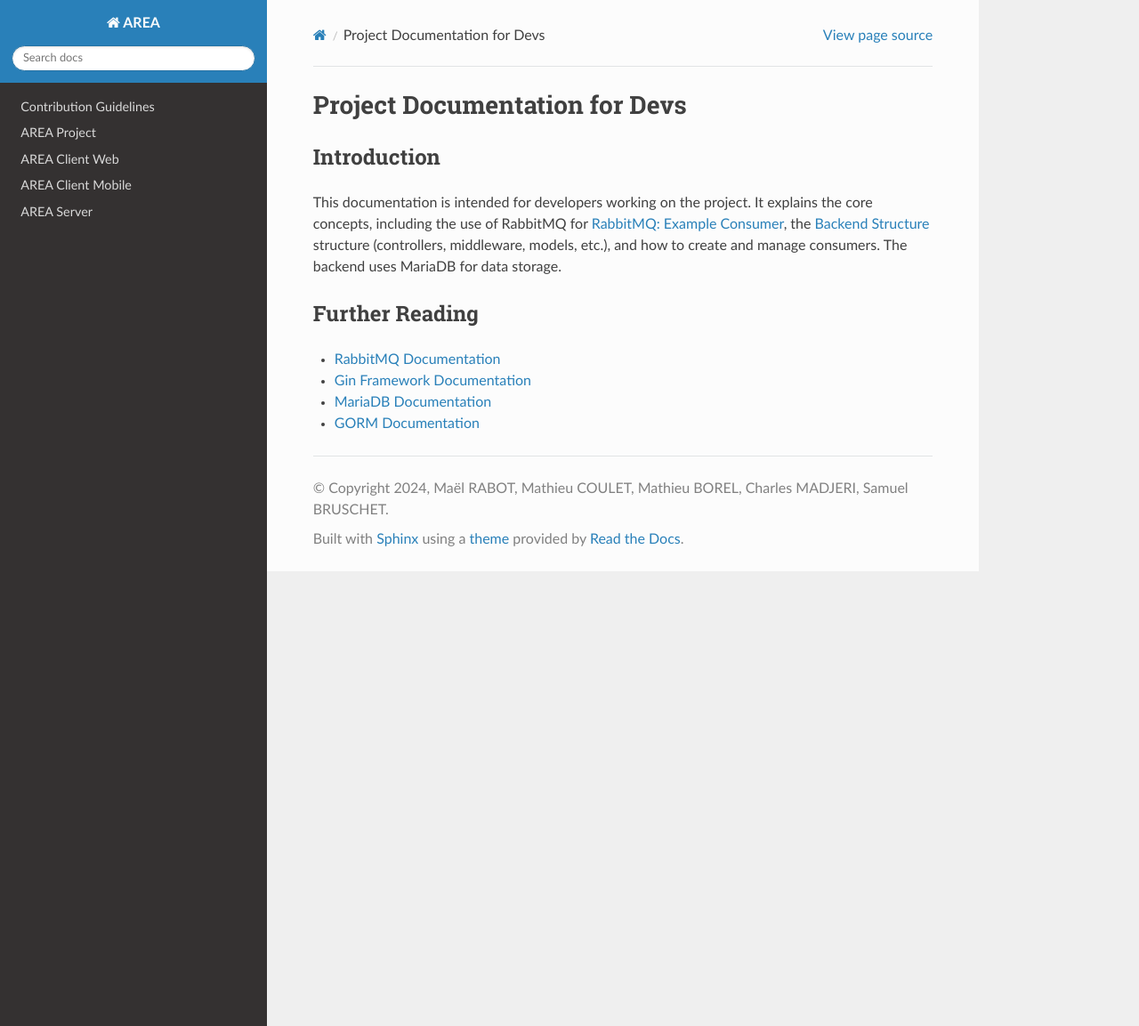
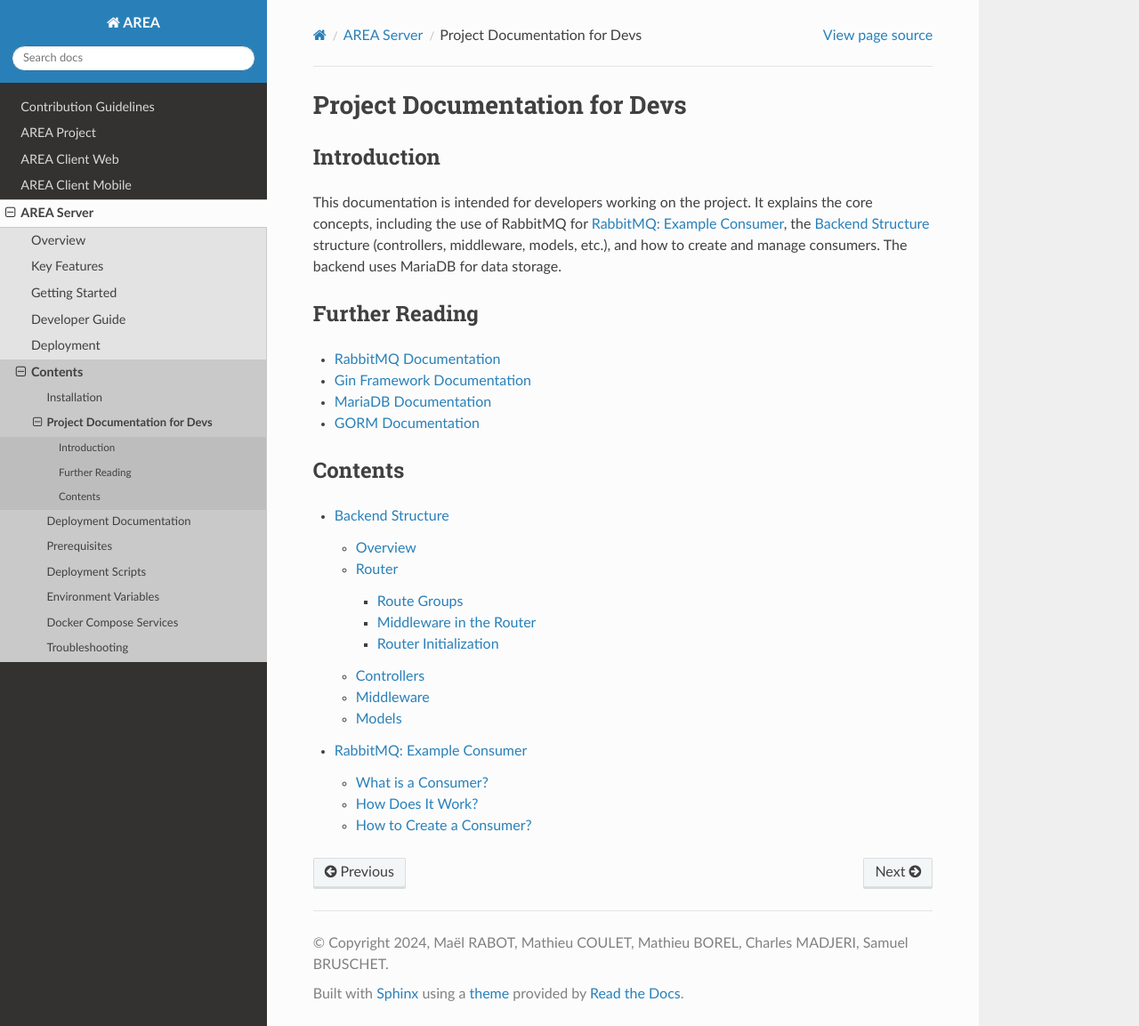
Before and after one commit to ASM-Studios/AREA, a Sphinx documentation site: the page built from docs/source/server/developer.rst, in a window 1280 px wide and 1153 px high. Shown: the whole window at 89% size. Built offline with Sphinx 7.4.7 and the Read the Docs theme 3.1.0, drawn with Linux system fonts in a browser that asks for light colours; pages that are not in the unit, such as notebooks, are missing from menus.

Commit message:
fix(Documentation): tree content fix

```diff
--- a/docs/source/server/deployment.rst
+++ b/docs/source/server/deployment.rst
@@ -1,4 +1,3 @@
-======================
 Deployment Documentation
 ======================
 
--- a/docs/source/server/developer.rst
+++ b/docs/source/server/developer.rst
@@ -1,17 +1,24 @@
-===============================
 Project Documentation for Devs
 ===============================
 
 Introduction
-============
+------------
 
 This documentation is intended for developers working on the project. It explains the core concepts, including the use of RabbitMQ for :doc:`consumer`, the :doc:`backend` structure (controllers, middleware, models, etc.), and how to create and manage consumers. The backend uses MariaDB for data storage.
 
-
 Further Reading
-===============
+---------------
 
 - `RabbitMQ Documentation <https://www.rabbitmq.com/documentation.html>`_
 - `Gin Framework Documentation <https://gin-gonic.com/docs/>`_
 - `MariaDB Documentation <https://mariadb.com/kb/en/documentation/>`_
 - `GORM Documentation <https://gorm.io/docs/>`_
+
+Contents
+--------
+
+.. toctree::
+    :maxdepth: 5
+
+    backend
+    consumer
--- a/docs/source/server/index.rst
+++ b/docs/source/server/index.rst
@@ -34,8 +34,8 @@ Contents
 --------
 
 .. toctree::
-   :maxdepth: 2
+    :maxdepth: 5
 
-   installation
+    installation
     developer
     deployment
```
